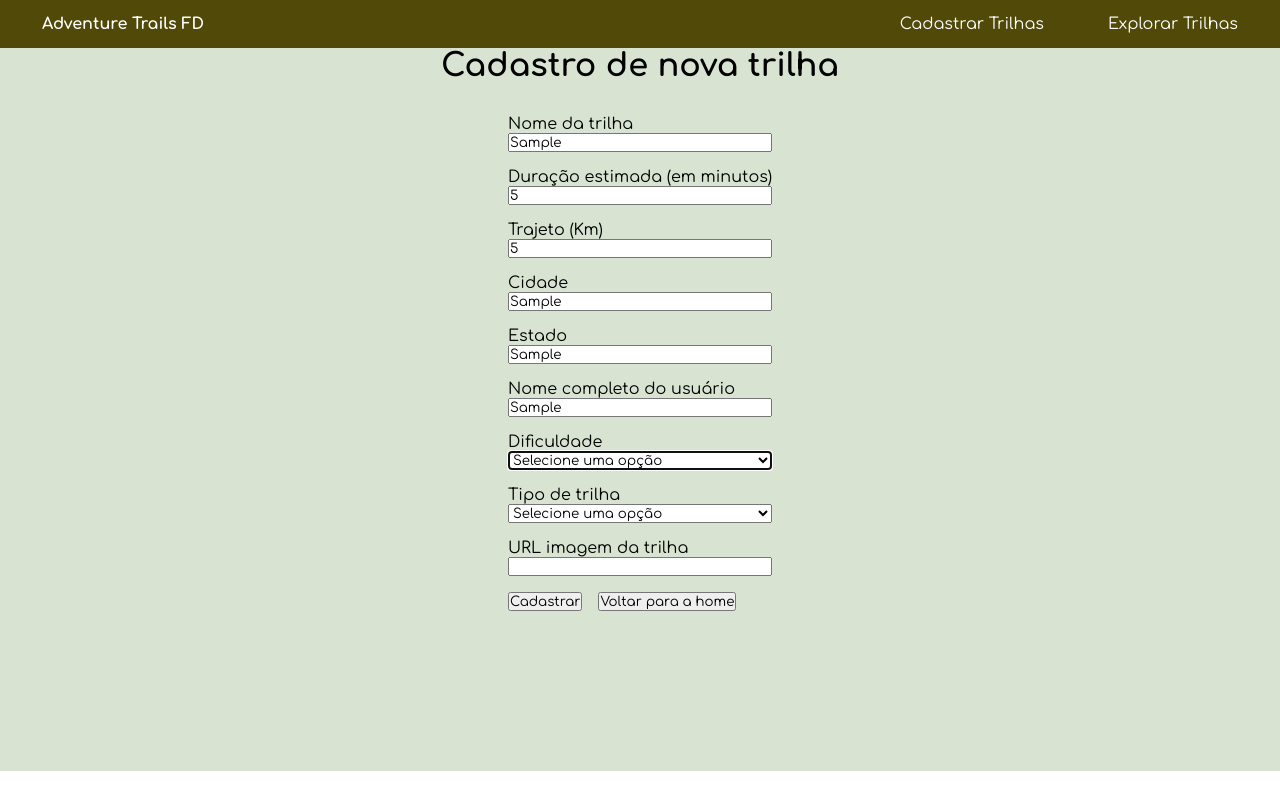
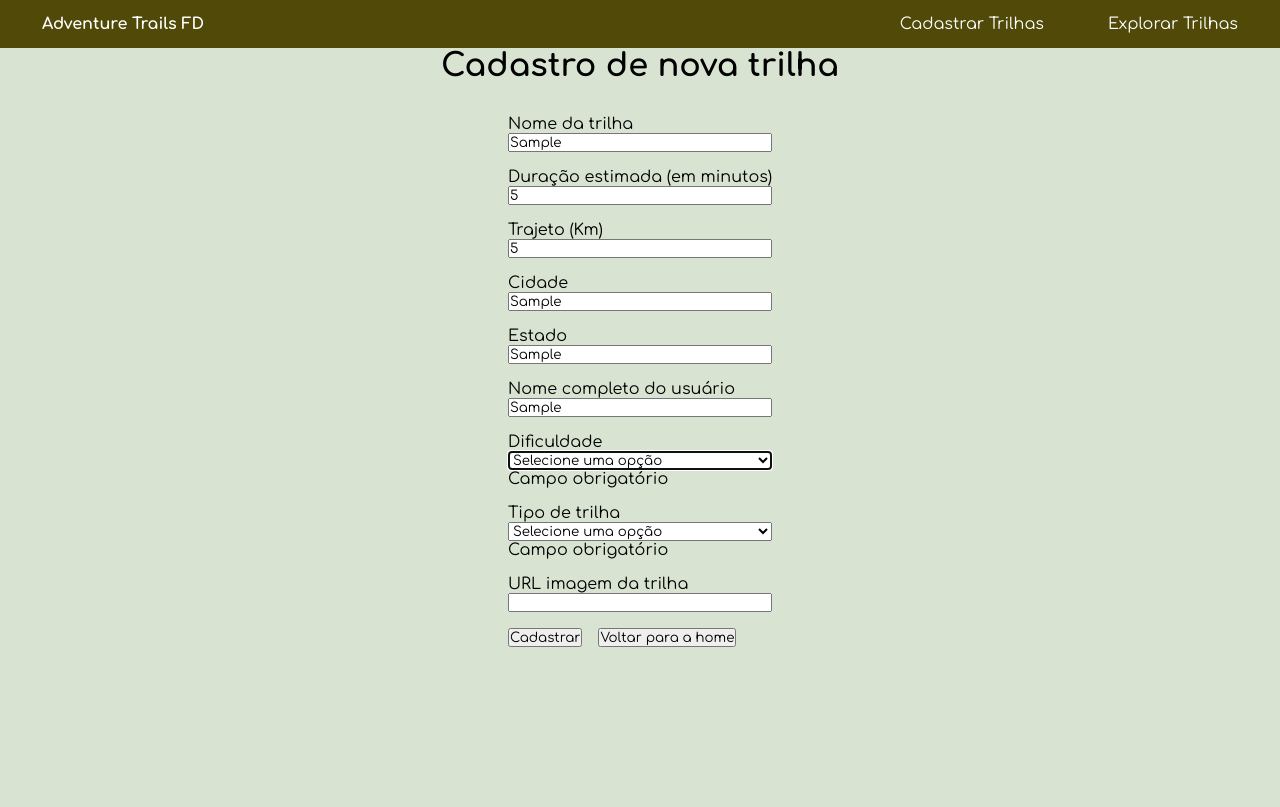
Before and after one commit to carifel/AdventureTrailsFD, a React (Vite) app: page /cadastro in a window 1280 px wide. Both pictures are taken after typing "Sample", "5", "5", "Sample", "Sample", "Sample" into the empty fields and a click on the button "Cadastrar". Built offline with nearby package versions, Linux system fonts and the light colour scheme.

Commit message:
Exibir os erros

```diff
--- a/src/pages/Cadastro/index.jsx
+++ b/src/pages/Cadastro/index.jsx
@@ -6,7 +6,7 @@ import {useNavigate} from "react-router-dom";
 
 
 function Cadastro(){
-  const {register, handleSubmit} = useForm();
+  const {register, handleSubmit, formState: {errors}} = useForm();
   const {addTrail} = useContext(TrilhasContext);
   const navigate = useNavigate();
 
@@ -36,6 +36,7 @@ function Cadastro(){
                             message: "Este campo aceita no máximo 100 caracteres"
                         }
                     })}/>
+                    {errors?.nomeTrilha && <p>{errors.nomeTrilha?.message}</p>}
                 </InputWrapper>
                 <InputWrapper>
                     <label htmlFor="duracao">Duração estimada (em minutos)</label>
@@ -44,6 +45,7 @@ function Cadastro(){
                         required: "Campo obrigatório"
                     }
                     )}/>
+                    {errors?.duracao && <p>{errors.duracao?.message}</p>}
                 </InputWrapper>
                 <InputWrapper>
                     <label htmlFor="trajeto">Trajeto (Km)</label>
@@ -52,6 +54,7 @@ function Cadastro(){
                          required: "Campo obrigatório"
                     }
                 )}/>
+                    {errors?.trajeto && <p>{errors.trajeto?.message}</p>}
                 </InputWrapper>
                 <InputWrapper>
                     <label htmlFor="cidade">Cidade</label>
@@ -64,6 +67,7 @@ function Cadastro(){
                         }
                      }
                     )}/>
+                    {errors?.cidade && <p>{errors.cidade?.message}</p>}
                 </InputWrapper>
                 <InputWrapper>
                     <label htmlFor="estado">Estado</label>
@@ -74,6 +78,7 @@ function Cadastro(){
                             message: "Este campo aceita no máximo 2 caracteres"
                         }
                         })}/>
+                        {errors?.estado && <p>{errors.estado?.message}</p>}
                 </InputWrapper>
                 <InputWrapper>
                     <label htmlFor="nomeUsuario">Nome completo do usuário</label>
@@ -85,6 +90,7 @@ function Cadastro(){
                         }
                         }
                         )}/>
+                    {errors?.nomeUsuario && <p>{errors.nomeUsuario?.message}</p>}
                 </InputWrapper>
                 <InputWrapper>
                     <label htmlFor="dificuldade">Dificuldade</label>
@@ -97,6 +103,7 @@ function Cadastro(){
                         <option value="Intermediário">Intermediário</option>
                         <option value="Difícil">Difícil</option>
                     </select>
+                    {errors?.dificuldade && <p>{errors.dificuldade?.message}</p>}
                 </InputWrapper>
                 <InputWrapper>
                     <label htmlFor="tipo">Tipo de trilha</label>
@@ -108,6 +115,7 @@ function Cadastro(){
                         <option value="caminhada / trekking">Caminhada / Trekking</option>
                         <option value="ciclismo">Ciclismo</option>
                     </select>
+                    {errors?.tipo && <p>{errors.tipo?.message}</p>}
                 </InputWrapper>
                 <InputWrapper>
                     <label htmlFor="urlImagem">URL imagem da trilha</label>
@@ -118,6 +126,7 @@ function Cadastro(){
                         }
                     }
                 )}/>
+                    {errors?.urlImagem && <p>{errors.urlImagem?.message}</p>}
                 </InputWrapper>
                 <ButtonsWrapper>
                 <button type="submit">Cadastrar</button>
```
